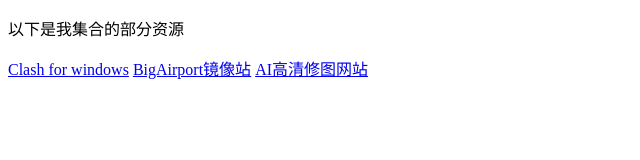
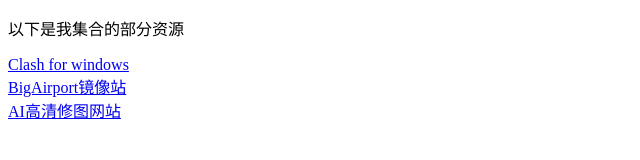
Before and after one commit to SlightLL/resource, a plain HTML site: page index.html in a window 1280 px wide. Shown: the whole page, without its empty margins (0-640 px from the left). Drawn offline with Linux system fonts and the light colour scheme.

Commit message:
Update index.html

```diff
--- a/index.html
+++ b/index.html
@@ -7,8 +7,8 @@
 </head>
 <body>
     <p>以下是我集合的部分资源</p>
-    <a href="https://dl.p6p.net/clash_for_windows/">Clash for windows</a>
-    <a href="https://bigairport-mirror.com/">BigAirport镜像站</a>
-    <a href="https://www.bigjpg.com">AI高清修图网站</a>
+    <a href="https://dl.p6p.net/clash_for_windows/">Clash for windows</a><br>
+    <a href="https://bigairport-mirror.com/">BigAirport镜像站</a><br>
+    <a href="https://www.bigjpg.com">AI高清修图网站</a><br>
 </body>
 </html>
```
